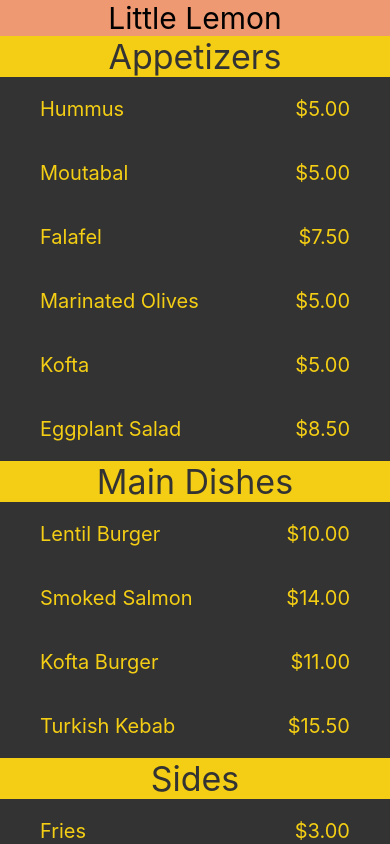
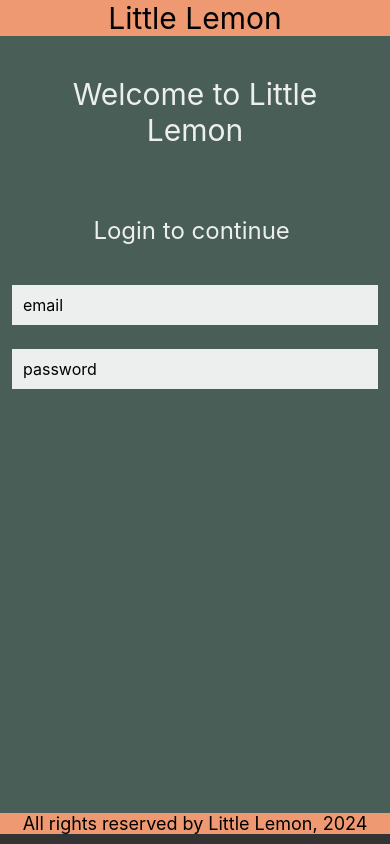
Before and after one commit to HarithaGane99/Little-Lemon, a React Native app: screen / in a window 390 px wide. Built offline with nearby package versions, Linux system fonts and the light colour scheme.

Commit message:
week 2 end

```diff
--- a/App.tsx
+++ b/App.tsx
@@ -6,21 +6,20 @@ import LittleLemonHeader from './src/components/LittleLemonHeader';
 import LittleLemonFooter from './src/components/LittleLemonFooter';
 import WelcomeScreen from './src/components/WelcomeScreen';
 import MenuItems from './src/components/MenuItems';
+import Feedback from './src/components/Feedback';
+import LoginScreen from './src/components/LoginScreen';
 
 export class App extends Component {
   render() {
     return (
       <>
-      <View style={{
-        flex:1,
-        backgroundColor:'#495E57',
-         }}>
-        <LittleLemonHeader/>
-        {/* <WelcomeScreen/> */}
-        <MenuItems/>
-      </View>
-      {/* <View style={{ backgroundColor: '#495E57',flex:0.05 }}>
-      </View> */}
+        <View style={{flex:1, backgroundColor:'#495E57',}}>
+          <LittleLemonHeader/>
+          <LoginScreen/>
+          <View style={{ backgroundColor: '#333333',}}>
+            <LittleLemonFooter/>
+          </View>
+        </View>
       </>
     );
   }
--- /dev/null
+++ b/src/components/Feedback.tsx
@@ -0,0 +1,83 @@
+/* eslint-disable prettier/prettier */
+import {KeyboardAvoidingView, Platform, ScrollView, StyleSheet, Text, TextInput, View} from 'react-native';
+import React, {useState} from 'react';
+
+const Feedback = () => {
+  const [firstName, onChangeFirstName] = useState('');
+  const [lastName, onChangeLastName] = useState('');
+  const [message, onChangeMessage] = useState('');
+
+  return (
+    <KeyboardAvoidingView
+      style={styles.container}
+      behavior={Platform.OS === 'android' ? 'padding' : 'height'}>
+      <ScrollView keyboardDismissMode="on-drag">
+        <Text style={styles.headingSection}>
+          How was your visit to Little Lemon?
+        </Text>
+        <Text style={styles.infoSection}>
+          Little Lemon is a charming neighborhood bistro that serves simple food
+          and classic cocktails in a lively but casual environment. We would
+          love to hear your experience with us!
+        </Text>
+        <TextInput
+          value={firstName}
+          onChangeText={onChangeFirstName}
+          style={styles.input}
+          placeholder="First Name"
+        />
+        <TextInput
+          value={lastName}
+          onChangeText={onChangeLastName}
+          style={styles.input}
+        />
+        <TextInput
+          value={message}
+          onChangeText={onChangeMessage}
+          style={styles.input}
+        />
+      </ScrollView>
+    </KeyboardAvoidingView>
+  );
+};
+
+export default Feedback;
+
+const styles = StyleSheet.create({
+  container: {
+    flex: 1,
+  },
+  input: {
+    height: 40,
+    margin: 12,
+    borderWidth: 1,
+    padding: 10,
+    fontSize: 16,
+    borderColor: '#EDEFEE',
+    backgroundColor: '#F4CE14',
+  },
+  messageInput: {
+    height: 100,
+    margin: 12,
+    borderWidth: 1,
+    padding: 10,
+    fontSize: 16,
+    backgroundColor: '#F4CE14',
+  },
+  infoSection: {
+    fontSize: 24,
+    padding: 20,
+    marginVertical: 8,
+    color: '#EDEFEE',
+    textAlign: 'center',
+    backgroundColor: '#495E57',
+  },
+  headingSection: {
+    fontSize: 28,
+    padding: 20,
+    marginVertical: 8,
+    color: '#EDEFEE',
+    textAlign: 'center',
+    backgroundColor: '#495E57',
+  },
+});
--- a/src/components/LittleLemonFooter.tsx
+++ b/src/components/LittleLemonFooter.tsx
@@ -6,8 +6,7 @@ export default class LittleLemonFooter extends Component {
   render() {
     return (
         <View style={styles.footerContainer}>
-          <Text style={styles.footerText}>
-          </Text>
+          <Text style={styles.footerText}>All rights reserved by Little Lemon, 2024</Text>
     </View>
     )
   }
--- /dev/null
+++ b/src/components/LoginScreen.tsx
@@ -0,0 +1,63 @@
+/* eslint-disable prettier/prettier */
+import { KeyboardAvoidingView, ScrollView, StyleSheet, Text, TextInput } from 'react-native'
+import React, { useState } from 'react'
+
+const LoginScreen = () => {
+
+    const [email,onEmailChange]=useState('');
+    const [password,onPasswordChange]=useState('');
+  return (
+    <KeyboardAvoidingView style={styles.container}>
+        <ScrollView >
+            <Text style={styles.headerText}>Welcome to Little Lemon</Text>
+            <Text style={styles.regularText}>Login to continue </Text>
+            <TextInput
+                placeholder='email'
+                value={email}
+                onChangeText={onEmailChange}
+                style={styles.input}
+                keyboardType={'email-address'}
+            />
+            <TextInput
+                placeholder='password'
+                value={password}
+                onChangeText={onPasswordChange}
+                style={styles.input}
+                keyboardType={'default'}
+                secureTextEntry={true}
+            />
+        </ScrollView>
+    </KeyboardAvoidingView>
+
+  )
+}
+
+export default LoginScreen
+
+const styles = StyleSheet.create({
+    container:{
+        flex:1,
+    },
+    headerText: {
+        padding: 40,
+        fontSize: 30,
+        color: '#EDEFEE',
+        textAlign: 'center',
+    },
+    regularText: {
+        fontSize: 24,
+        padding: 20,
+        marginVertical: 8,
+        color: '#EDEFEE',
+        textAlign: 'center',
+      },
+      input:{
+        height: 40,
+        margin: 12,
+        borderWidth: 1,
+        padding: 10,
+        fontSize: 16,
+        borderColor: '#EDEFEE',
+        backgroundColor: '#EDEFEE',
+      }
+})
```
